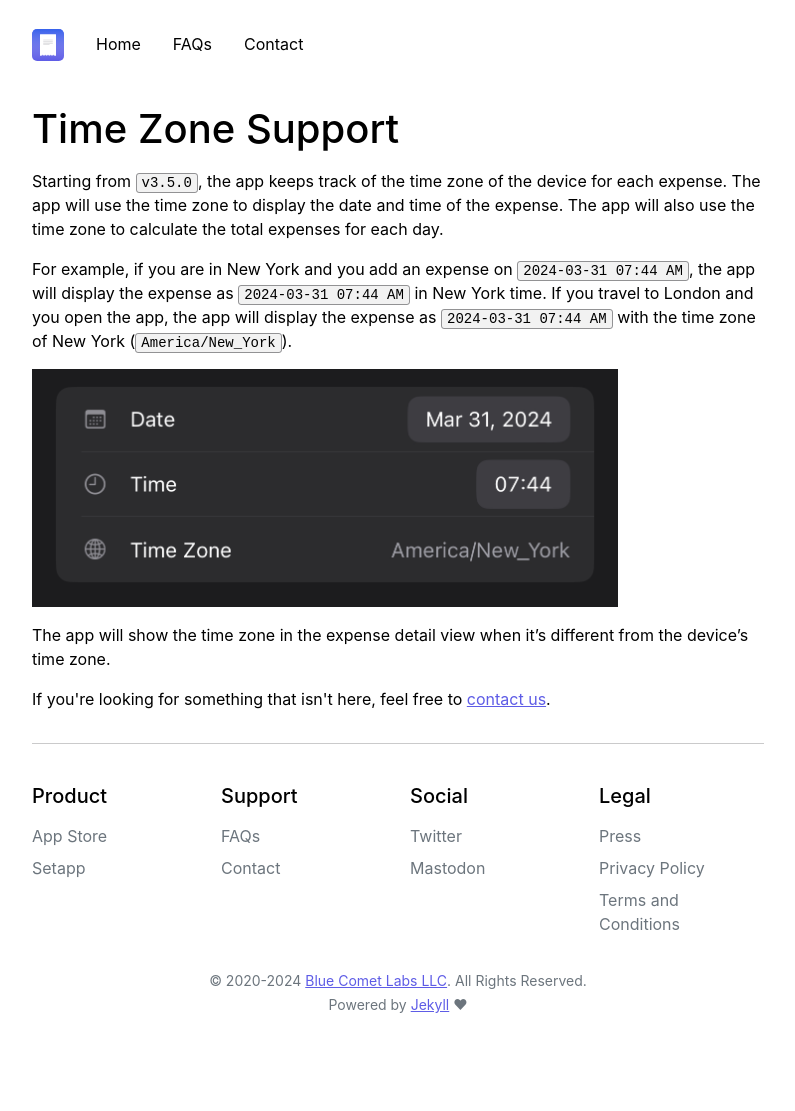
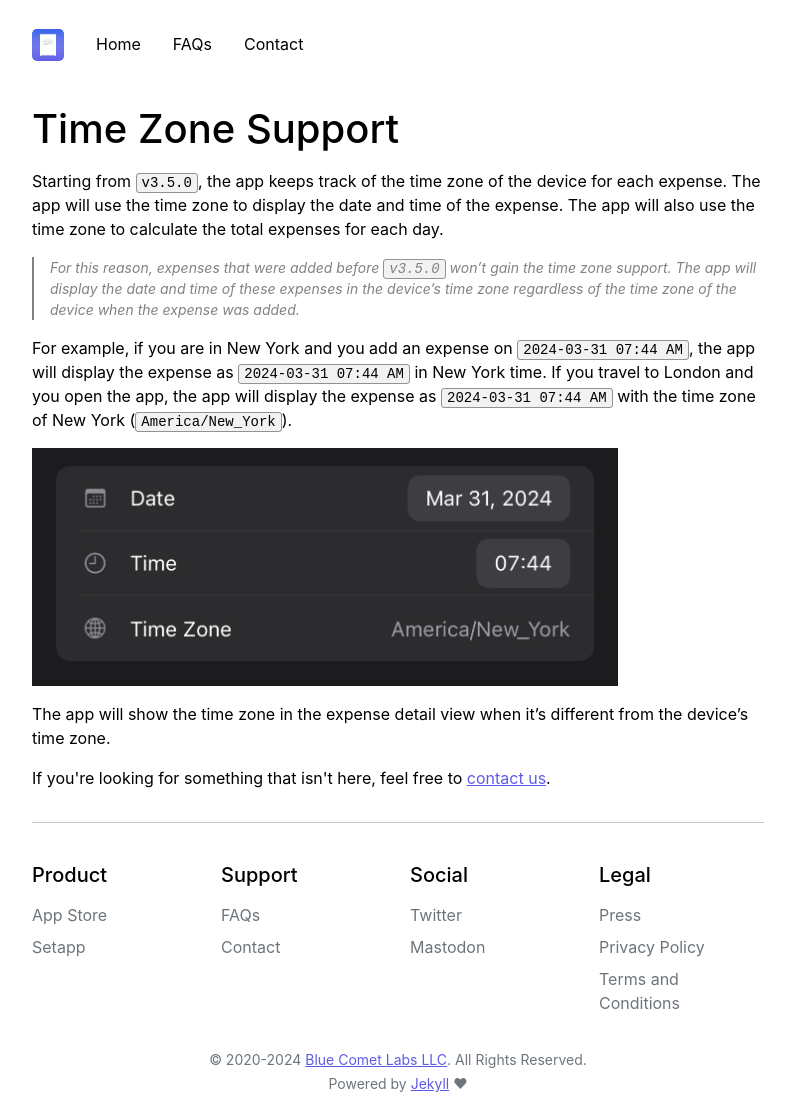
Before and after one commit to bluecometlabs/getexpenses.app, a Jekyll site: the page built from pages/faq/time-zone-support.md, in a window 1280 px wide. Shown: the whole page, without its empty margins (242-1037 px from the left). Built offline with Jekyll 4.4.1, drawn with Linux system fonts in a browser that asks for light colours; before the commit the page ends 1032 px from its top, so only the background shows below that.

Commit message:
Update page

```diff
--- a/pages/faq/time-zone-support.md
+++ b/pages/faq/time-zone-support.md
@@ -8,6 +8,8 @@ permalink: /faq/time-zone-support
 
 Starting from `v3.5.0`, the app keeps track of the time zone of the device for each expense. The app will use the time zone to display the date and time of the expense. The app will also use the time zone to calculate the total expenses for each day.
 
+> For this reason, expenses that were added before `v3.5.0` won't gain the time zone support. The app will display the date and time of these expenses in the device's time zone regardless of the time zone of the device when the expense was added.
+
 For example, if you are in New York and you add an expense on `2024-03-31 07:44 AM`, the app will display the expense as `2024-03-31 07:44 AM` in New York time. If you travel to London and you open the app, the app will display the expense as `2024-03-31 07:44 AM` with the time zone of New York (`America/New_York`).
 
 <img src="../../assets/faq/time-zone-support/time-zone.jpg" width="80%">
```
